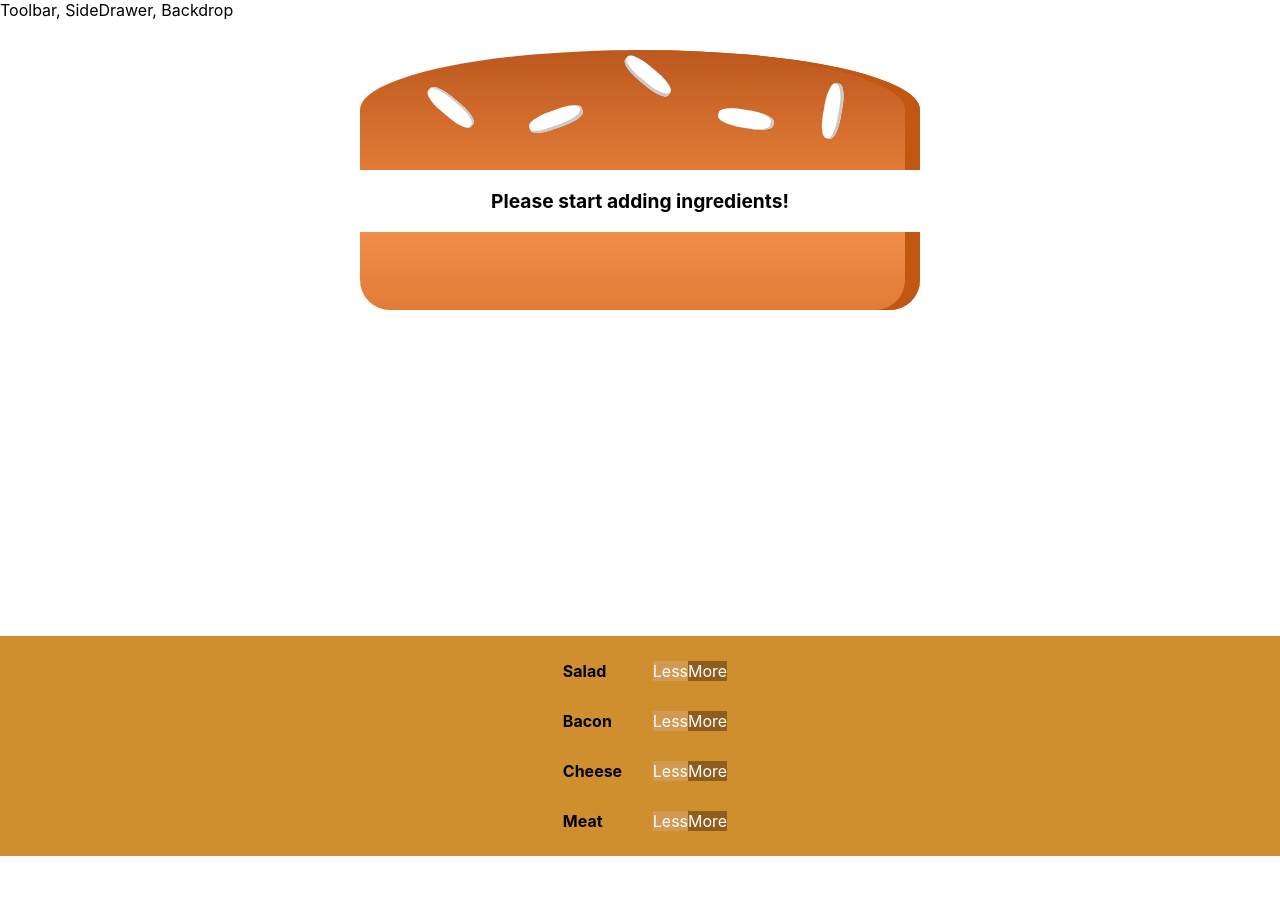
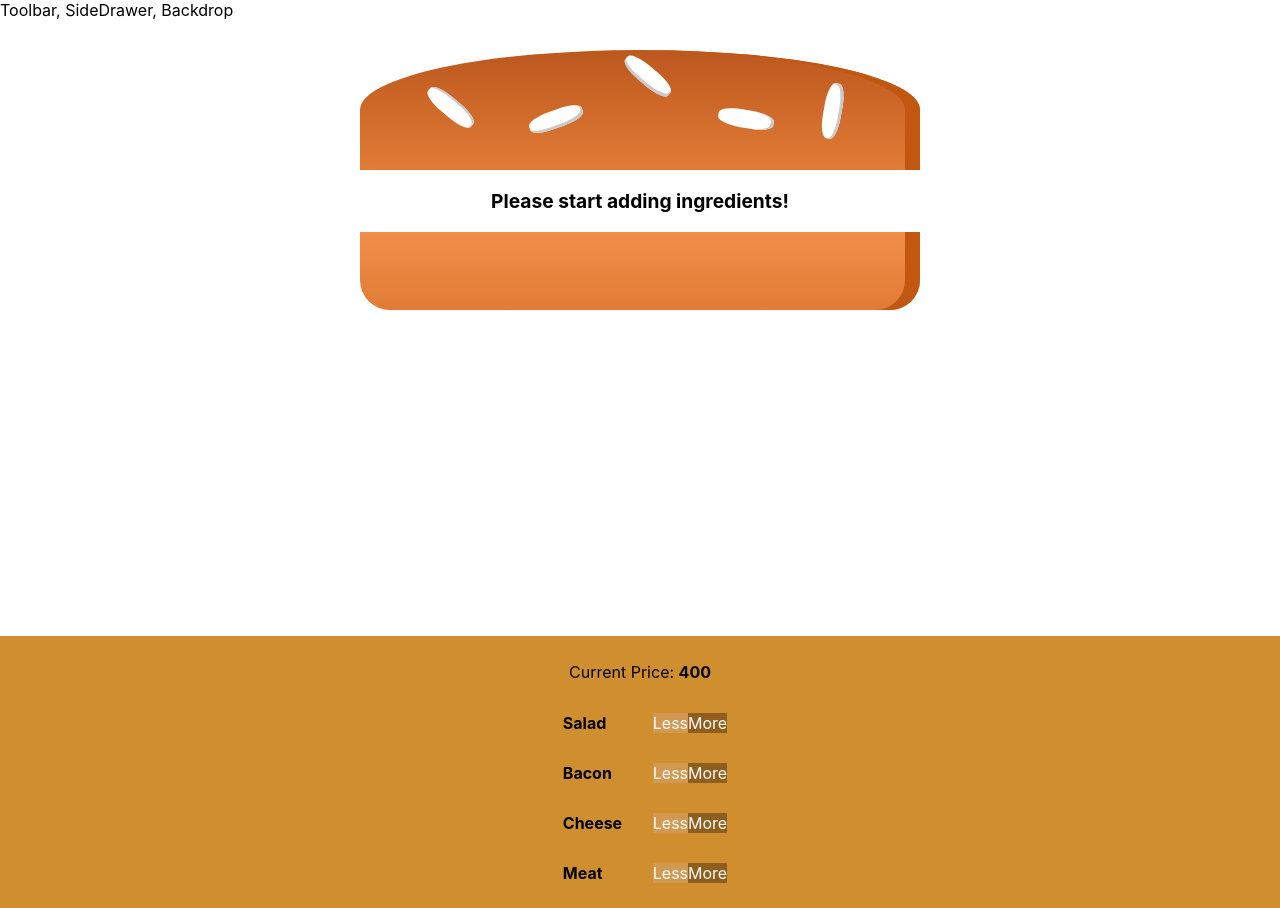
Before and after one commit to hidehidehorie/Hamburger, a React (Create React App) app: page / in a window 1280 px wide. Before the commit the page ends 856 px from the top, so only its background shows below. Built offline with nearby package versions, Linux system fonts and the light colour scheme.

Commit message:
Displaying and updating the burger price

```diff
--- a/src/components/Burger/BuildControls/BuildControls.js
+++ b/src/components/Burger/BuildControls/BuildControls.js
@@ -11,6 +11,7 @@
 
 const buildControls = (props) => (
   <div className="BuildControls">
+    <p>Current Price: <strong>{props.price}</strong></p>
     {controls.map(ctrl => (
       <BuildControl
         key={ctrl.label}
--- a/src/containers/BurgerBuilder/BurgerBuilder.js
+++ b/src/containers/BurgerBuilder/BurgerBuilder.js
@@ -71,6 +71,7 @@
           ingredientAdded={this.addIngredientHandler}
           ingredientRemoved={this.removeIngredientHandler}
           disabled={disabledInfo}
+          price={this.state.totalPrice}
         />
       </Aux>
     );
```
